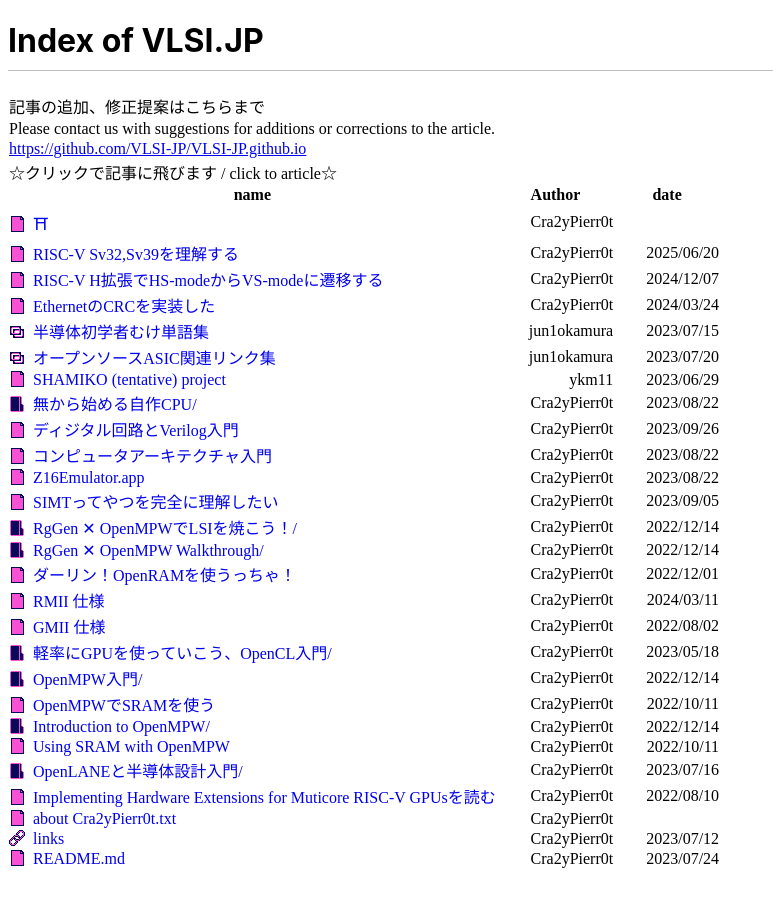
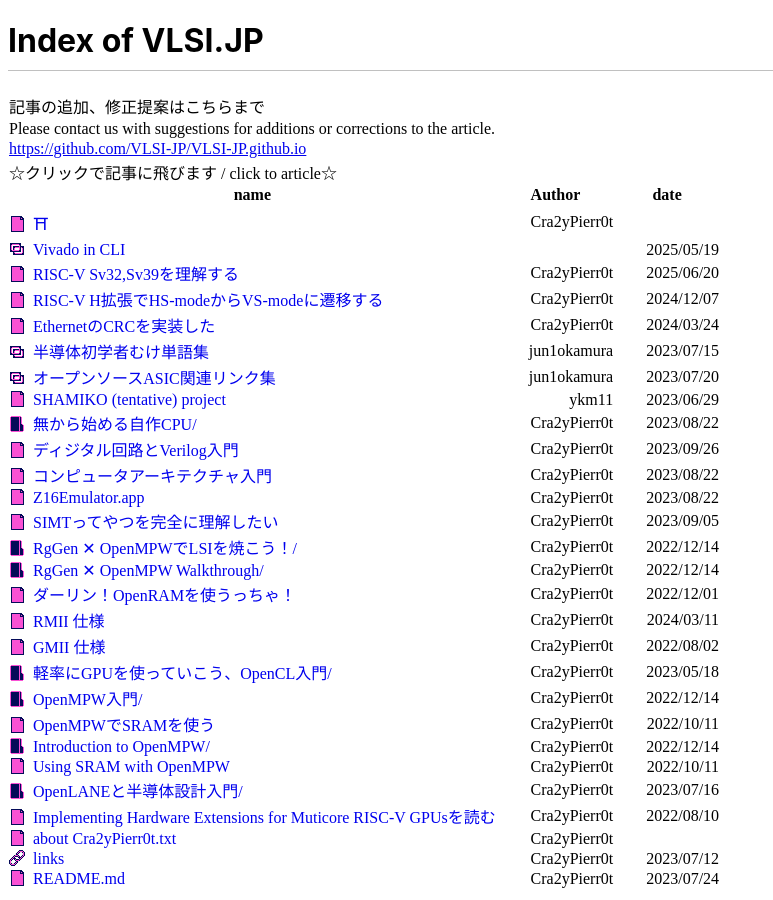
Before and after one commit to VLSI-JP/VLSI-JP.github.io, a Jekyll site: the page built from index.html, in a window 1280 px wide. Shown: the whole page, without its empty margins (0-773 px from the left). Built offline with Jekyll 4.4.1, drawn with Linux system fonts in a browser that asks for light colours.

Commit message:
Update article_list.yml

```diff
--- a/_data/article_list.yml
+++ b/_data/article_list.yml
@@ -3,6 +3,13 @@
   author: Cra2yPierr0t
   date:
   link: Shrine.html
+
+- title: Vivado in CLI
+  auther: WhatACotton
+  date: 2025/05/19
+  link: https://my-xilinx-docs.pages.dev/
+  icon: out
+
 
 - title: RISC-V Sv32,Sv39を理解する
   author: Cra2yPierr0t
```
